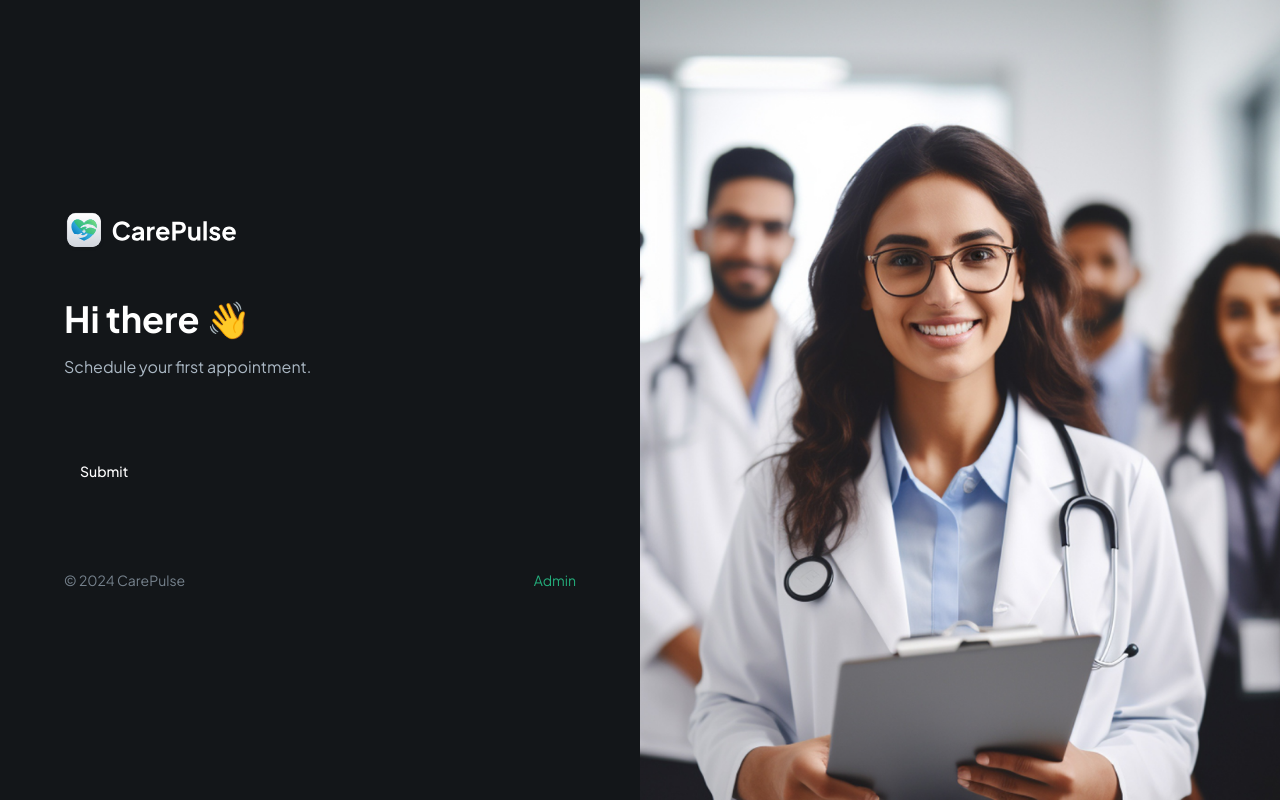
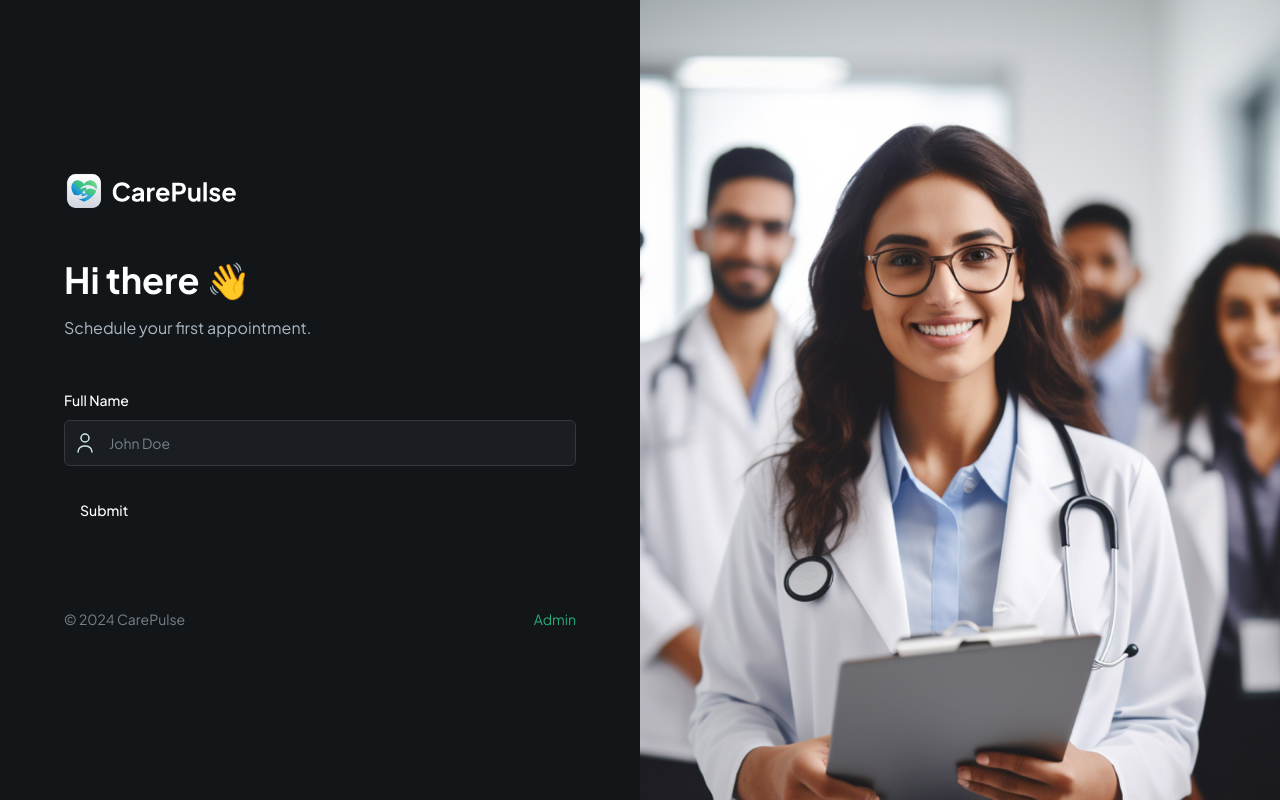
Before and after one commit to remiangelo/wellnest, a Next.js app: page / in a window 1280 px wide. Built offline with nearby package versions, Linux system fonts and the light colour scheme.

Commit message:
customfield update

```diff
--- a/components/customformfield.tsx
+++ b/components/customformfield.tsx
@@ -13,6 +13,7 @@
 import { Control } from "react-hook-form"
 import { FormFieldType } from "./forms/PatientForm"
 import { Label } from "@radix-ui/react-label"
+import Image from "next/image"
 
 interface CustomProps {
     control: Control<any>,
@@ -29,17 +30,50 @@
     renderSkeleton?: (field: any) => React.ReactNode
 }
 
-const CustomFormField = ({ control, fieldType, name, label }: CustomProps) => {
+const RenderField = ({field, props }: {field: any; props: CustomProps;}) => {
+    const { fieldType, iconSrc, iconAlt, placeholder, } = props;
+    switch (fieldType) {
+        case FormFieldType.INPUT:
+            return (
+                <div className="flex rounded-md border border-dark-500 bg-dark-400">
+                    {iconSrc && (
+                        <Image
+                        src={iconSrc}
+                        height={24}
+                        width={24}
+                        alt={iconAlt || "icon" }
+                        className="ml-2"/>
+                    )}
+                    <FormControl>
+                        <Input
+                            placeholder={placeholder}
+                            {...field}
+                            className="shad-input border-0"
+                            />
+                    </FormControl>
+                </div>
+            )
+        default:
+        break;
+    }
+}
+
+const CustomFormField = (props: CustomProps) => {
+    const { control, fieldType, name, label } = props;
   return (
    <FormField
     control={control}
     name={name}
     render={({ field }) => (
       <FormItem className="flex-1">
-        {fieldType !== FormFieldType.CHECKBOX ?? Label (
+        {fieldType !== FormFieldType.CHECKBOX && label && (
             <FormLabel>{label}</FormLabel>
         )}
-      </FormItem>
+
+        <RenderField field={field} props={props} />
+
+            <FormMessage className="shad-error"/>
+        </FormItem>
         )}
       />
   )
```
